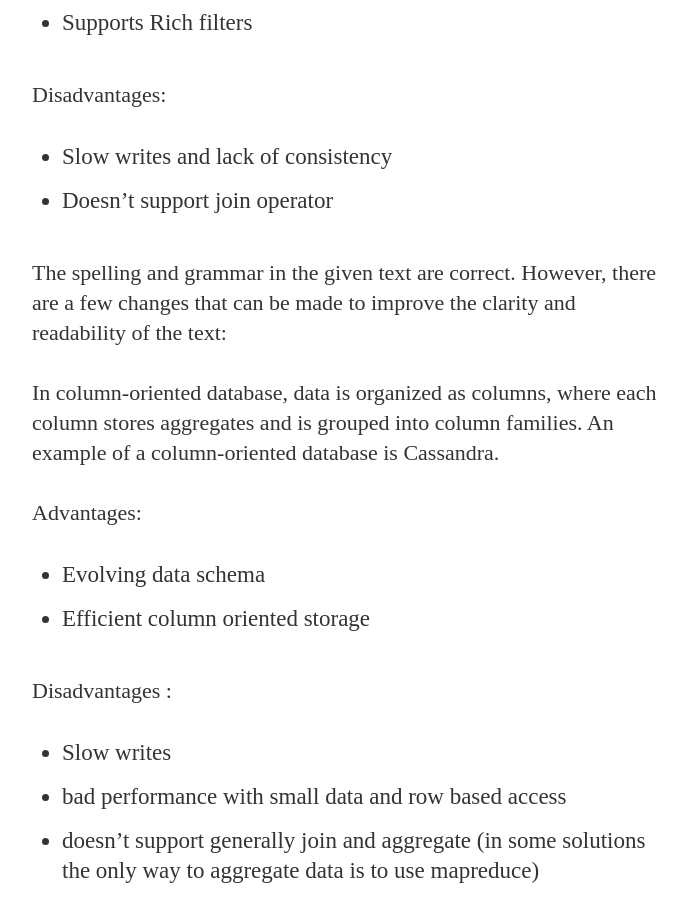
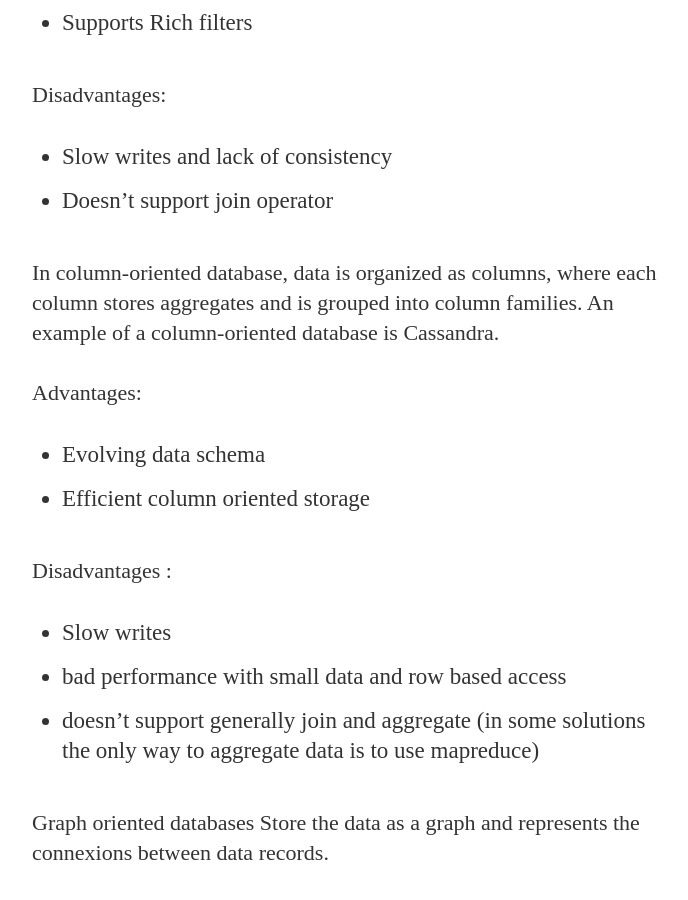
Before and after one commit to AsmaZgo/AsmaZgo.github.io, a Jekyll site: the page built from _posts/2023-05-18-comparing_databases.markdown, in a window 1280 px wide and 900 px high, scrolled down 3229 px. Shown: the whole window, without its empty margins (288-976 px from the left). Built offline with Jekyll 4.4.1, drawn with Linux system fonts in a browser that asks for light colours; nearby versions of some CDN libraries; some web fonts are replaced; comment, search, counter and statistics services are not loaded.

Commit message:
Update 2023-05-18-comparing_databases.markdown

```diff
--- a/_posts/2023-05-18-comparing_databases.markdown
+++ b/_posts/2023-05-18-comparing_databases.markdown
@@ -58,8 +58,6 @@ Disadvantages:
 -	Slow writes and lack of consistency
 -	Doesn’t support join operator
 
-The spelling and grammar in the given text are correct. However, there are a few changes that can be made to improve the clarity and readability of the text:
-
 In column-oriented database, data is organized as columns, where each column stores aggregates and is grouped into column families. An example of a column-oriented database is Cassandra.
 
 Advantages:
```
